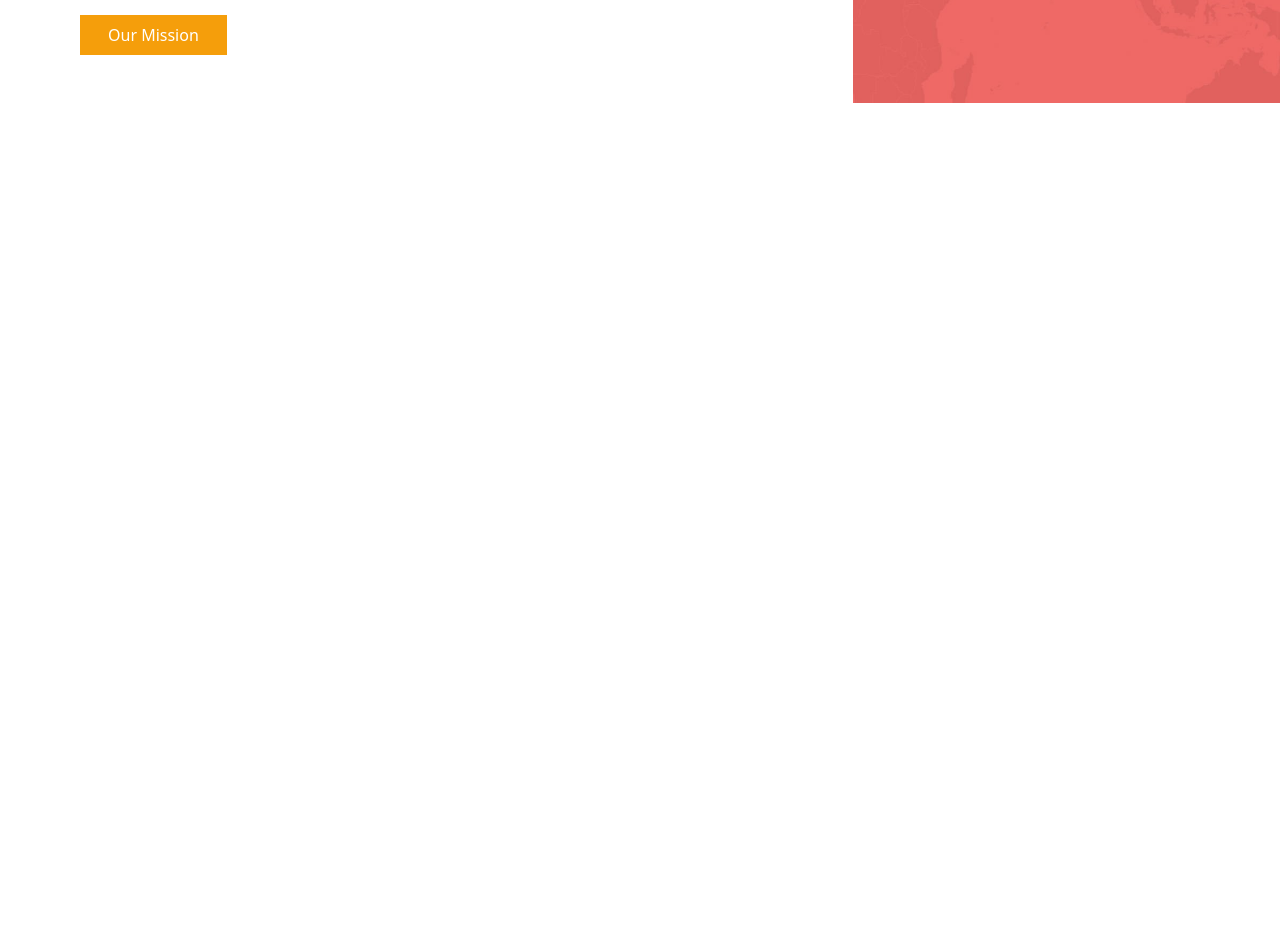
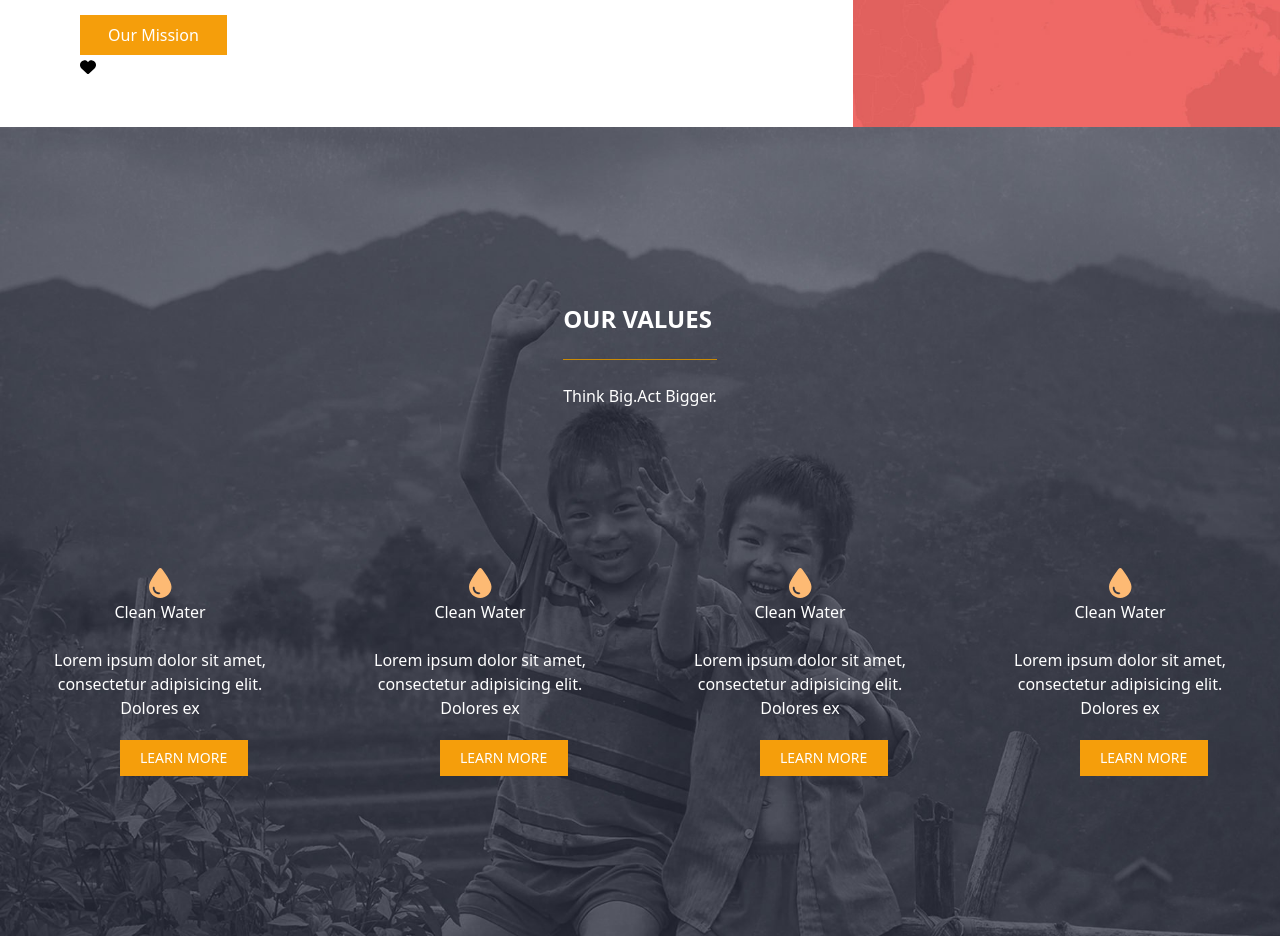
Before and after one commit to gabrielebaglioni/proj-html-vuejs, a Vue app: page / in a window 1280 px wide. Shown: the part 1060-1996 px from the top of the page. Before the commit the page ends 1163 px from the top, so only its background shows below. Built offline with nearby package versions, Linux system fonts and the light colour scheme.

Commit message:
add scection2main

```diff
--- a/package.json
+++ b/package.json
@@ -15,6 +15,7 @@
   "devDependencies": {
     "@babel/core": "^7.12.16",
     "@babel/eslint-parser": "^7.12.16",
+    "@fortawesome/fontawesome-free": "^6.1.1",
     "@vue/cli-plugin-babel": "~5.0.0",
     "@vue/cli-plugin-eslint": "~5.0.0",
     "@vue/cli-service": "~5.0.0",
--- a/src/components/Blocks/BaseMain.vue
+++ b/src/components/Blocks/BaseMain.vue
@@ -1,14 +1,18 @@
 <template>
   <main>
      <Section1MainVue/>
+     <Section2MainVue/>
   </main>
 </template>
 
 <script>
 import Section1MainVue from '../Commons/MainCommons/Section1Main.vue';
+import Section2MainVue from '../Commons/MainCommons/Section2Main.vue';
+
+
 export default {
     name: "BaseMain",
-    components: { Section1MainVue }
+    components: { Section1MainVue, Section2MainVue }
 }
 </script>
 
--- a/src/components/Commons/MainCommons/Section2Main.vue
+++ b/src/components/Commons/MainCommons/Section2Main.vue
@@ -1,15 +1,90 @@
 <template>
-  <div>
+  <div class="background">
+        <div class="w-full flex justify-center items-center pt-44  text-white  ">
+          <div>
+             <h2 class="font-bold text-2xl mb-6" > OUR VALUES </h2>
+             <hr class="w-38 border-yellow-600  mb-6">
+             <h5> Think Big.Act Bigger.</h5>
+          </div>
+
+        </div>
+        <div class="w-full flex text-center">
+            <div class="w-1/4  text-white py-40 px-10 " >
+               <div>
+                  <span class=""><i class="fa-solid fa-droplet text-orange-300 text-3xl "></i></span>
+               </div>
+               <div class="pb-6">
+                  <h5>Clean Water</h5>
+               </div>
+               <div class="font-extralight pb-5">
+                  <p>Lorem ipsum dolor sit amet, consectetur adipisicing elit. Dolores ex </p>
+               </div>
+               <div class=" flex py-2 px-4 w-32 cursor-pointer bg-amber-500 text-white text-center ml-20">
+                  <button class="text-sm ml-1">LEARN MORE</button>
+               </div>
+            </div>
+            <div class="w-1/4  text-white py-40 px-10 " >
+               <div>
+                  <span class=""><i class="fa-solid fa-droplet text-orange-300 text-3xl "></i></span>
+               </div>
+               <div class="pb-6">
+                  <h5>Clean Water</h5>
+               </div>
+               <div class="font-extralight pb-5">
+                  <p>Lorem ipsum dolor sit amet, consectetur adipisicing elit. Dolores ex </p>
+               </div>
+               <div class=" flex py-2 px-4 w-32 cursor-pointer bg-amber-500 text-white text-center ml-20">
+                  <button class="text-sm ml-1">LEARN MORE</button>
+               </div>
+            </div>
+            <div class="w-1/4  text-white py-40 px-10 " >
+               <div>
+                  <span class=""><i class="fa-solid fa-droplet text-orange-300 text-3xl "></i></span>
+               </div>
+               <div class="pb-6">
+                  <h5>Clean Water</h5>
+               </div>
+               <div class="font-extralight pb-5">
+                  <p>Lorem ipsum dolor sit amet, consectetur adipisicing elit. Dolores ex </p>
+               </div>
+               <div class=" flex py-2 px-4 w-32 cursor-pointer bg-amber-500 text-white text-center ml-20">
+                  <button class="text-sm ml-1">LEARN MORE</button>
+               </div>
+            </div>
+            <div class="w-1/4  text-white py-40 px-10 " >
+               <div>
+                  <span class=""><i class="fa-solid fa-droplet text-orange-300 text-3xl "></i></span>
+               </div>
+               <div class="pb-6">
+                  <h5>Clean Water</h5>
+               </div>
+               <div class="font-extralight pb-5">
+                  <p>Lorem ipsum dolor sit amet, consectetur adipisicing elit. Dolores ex </p>
+               </div>
+               <div class=" flex py-2 px-4 w-32 cursor-pointer bg-amber-500 text-white text-center ml-20">
+                  <button class="text-sm ml-1">LEARN MORE</button>
+               </div>
+            </div>
+
+
+
+        </div>
+
 
   </div>
+
 </template>
 
 <script>
 export default {
- name: 'Section2Manu',
+ name: 'Section2Main',
 }
 </script>
 
 <style lang="scss" scoped>
-
+  .background{
+   background-image: url(../../../assets/images/home-content-bg-2.jpg);
+   background-size: contain;
+   background-size: cover;
+  }
 </style>
--- a/src/main.js
+++ b/src/main.js
@@ -1,7 +1,8 @@
 import Vue from 'vue'
 import App from './App.vue'
 import './assets/style/global.scss'
-
+import '@fortawesome/fontawesome-free/css/all.css'
+import '@fortawesome/fontawesome-free/js/all.js'
 
 
 Vue.config.productionTip = false
```
Also changed, not shown: 1 other file (tests, documents, lock files or other folders).
